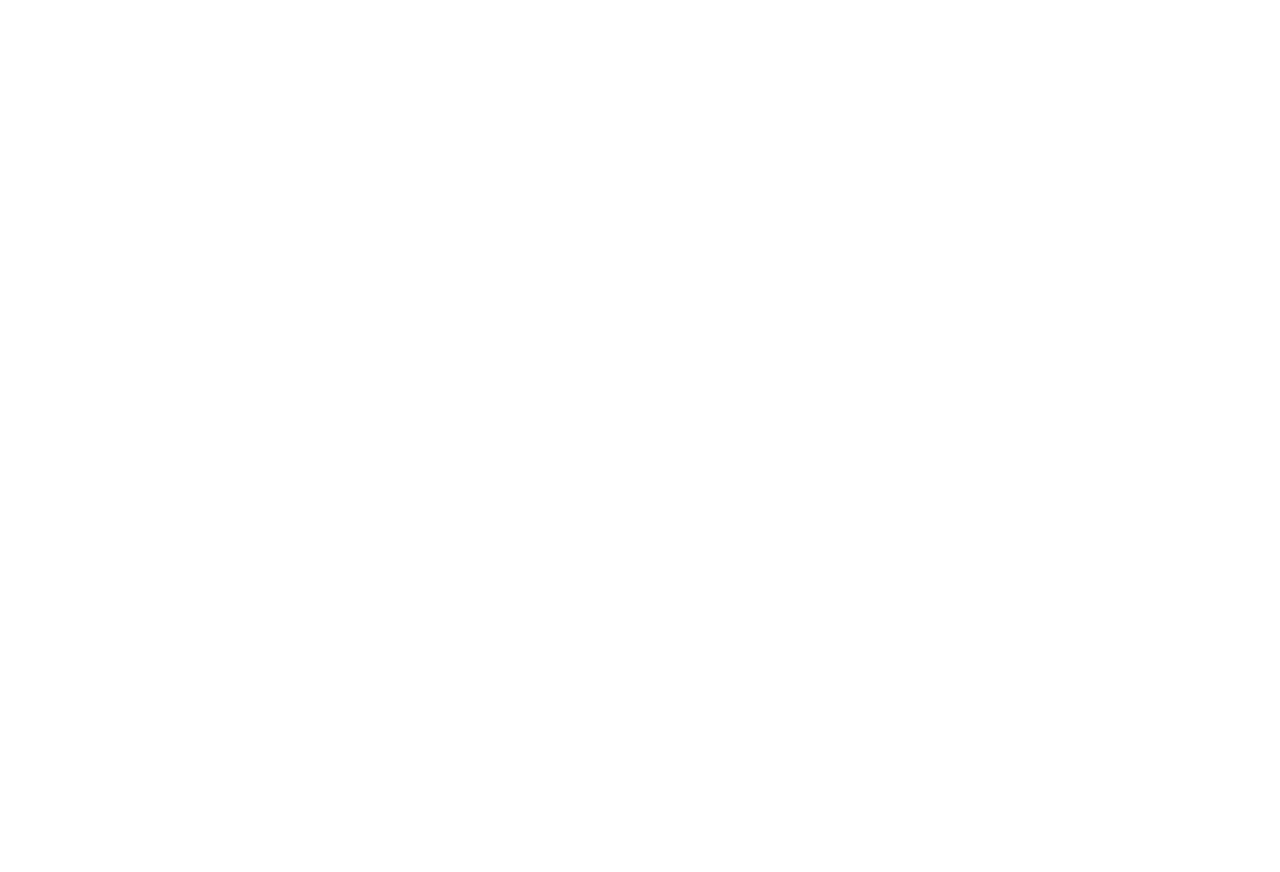
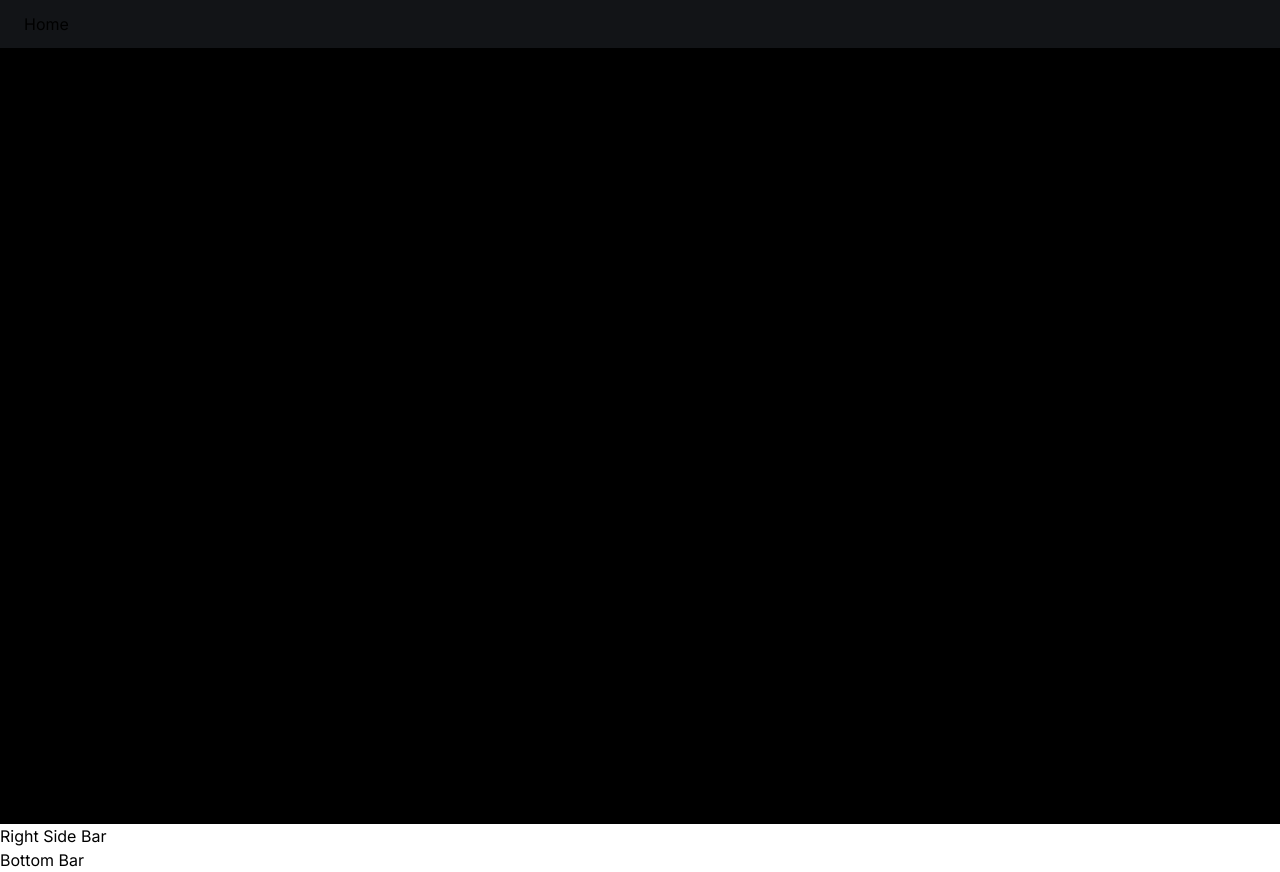
Before and after one commit to Darsh098/Threads-clone, a Next.js app: page / in a window 1280 px wide. Before the commit the page ends 800 px from the top, so only its background shows below. Built offline with nearby package versions, Linux system fonts and the light colour scheme.

Commit message:
created basic structre

```diff
--- a/app/(root)/layout.tsx
+++ b/app/(root)/layout.tsx
@@ -2,6 +2,10 @@
 import "../globals.css";
 import type { Metadata } from "next";
 import { Inter } from "next/font/google";
+import Topbar from "@/components/shared/Topbar";
+import LeftSidebar from "@/components/shared/LeftSidebar";
+import RightSidebar from "@/components/shared/RightSidebar";
+import Bottombar from "@/components/shared/Bottombar";
 
 const inter = Inter({ subsets: ["latin"] });
 
@@ -18,7 +22,17 @@
   return (
     <ClerkProvider>
       <html lang="en">
-        <body className={inter.className}>{children}</body>
+        <body className={inter.className}>
+          <Topbar />
+          <main>
+            <LeftSidebar />
+            <section className="main-container">
+              <div className="w-full max-w-4xl">{children}</div>
+            </section>
+            <RightSidebar />
+          </main>
+          <Bottombar />
+        </body>
       </html>
     </ClerkProvider>
   );
```
